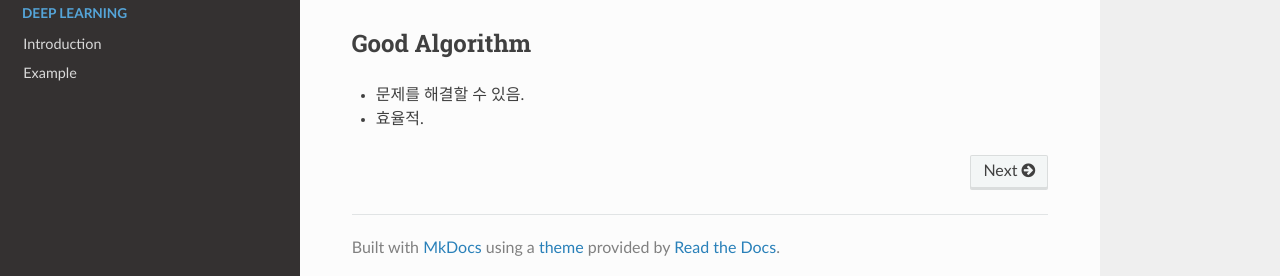
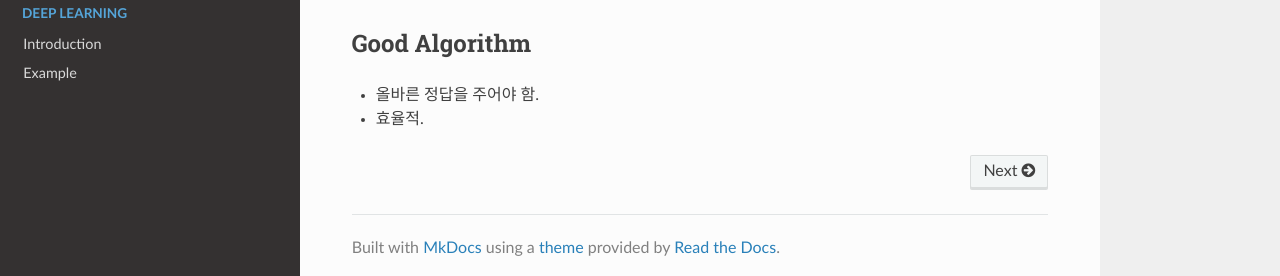
Before and after one commit to WonyoungCho/AI, an MkDocs documentation site: the page built from docs/index.md, in a window 1280 px wide. Shown: the part 181-457 px from the top of the page. Built offline with MkDocs 1.6.1, drawn with Linux system fonts in a browser that asks for light colours; nearby versions of some CDN libraries; old or Windows-style settings are respelled for this version of MkDocs.

Commit message:
Update index.md

```diff
--- a/docs/index.md
+++ b/docs/index.md
@@ -4,6 +4,6 @@
 
 ## Good Algorithm
 
-- 문제를 해결할 수 있음.
+- 올바른 정답을 주어야 함.
 
 - 효율적.
```
